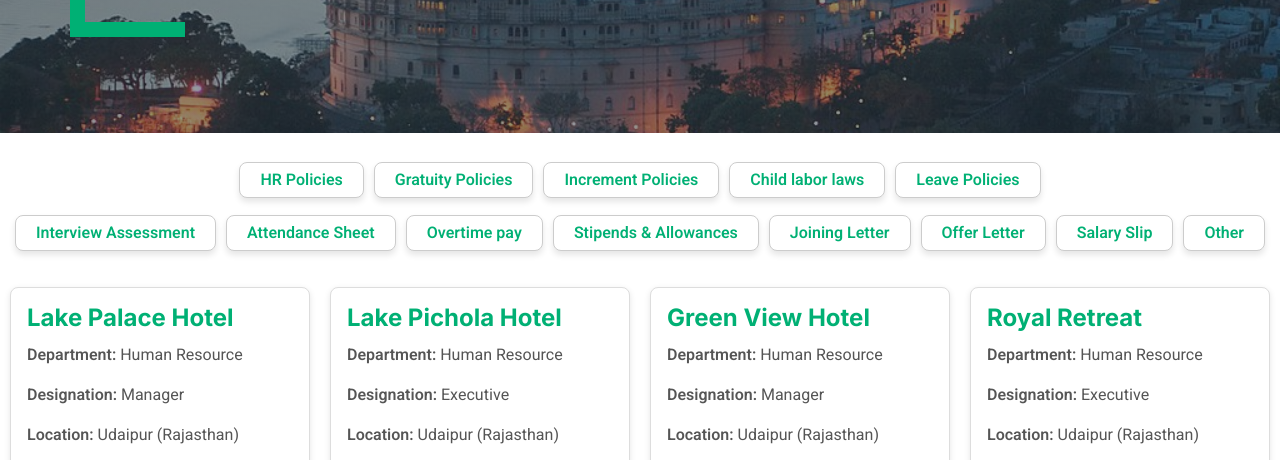
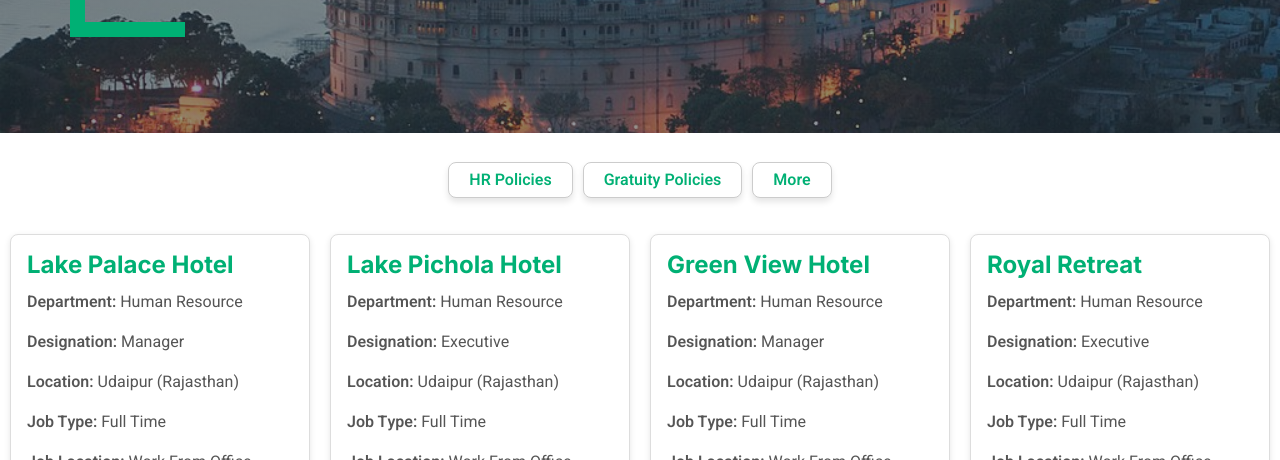
Before and after one commit to udaipurHotelier/Job_Portal, a plain HTML site: page hrexp.html in a window 1280 px wide. Shown: the part 339-799 px from the top of the page. Drawn offline with nearby package versions, Linux system fonts and the light colour scheme.

Commit message:
Add files via upload

```diff
--- a/hrexp.html
+++ b/hrexp.html
@@ -90,41 +90,13 @@
             <a href="Downloadformate.html">Gratuity Policies</a>
         </div>
         <div class="section_for" id="increment-policies">
-            <a href="Downloadformate.html">Increment Policies</a>
-        </div>
-        <div class="section_for" id="child-laber">
-            <a href="Downloadformate.html">Child labor laws</a>
-        </div>
-		<div class="section_for" id="child-laber">
-            <a href="Downloadformate.html">Leave Policies</a>
+            <a href="Downloadformate.html">More</a>
         </div>
 		</div>
-      	<div class="Formate_container">
-	    <div class="section_for" id="interview-assessment">
-            <a href="Downloadformate.html">Interview Assessment </a>
-        </div>
-        <div class="section_for" id="attendance-sheet">
-            <a href="Downloadformate.html">Attendance Sheet</a>
-        </div>
-        <div class="section_for" id="over-time-pay">
-            <a href="Downloadformate.html">Overtime pay</a>
-        </div>
-        <div class="section_for" id="stipends-allowances">
-            <a href="Downloadformate.html">Stipends & Allowances</a>
-        </div>
-		<div class="section_for" id="joining-letter">
-            <a href="Downloadformate.html">Joining Letter</a>
-        </div>
-		<div class="section_for" id="offer-letter">
-            <a href="Downloadformate.html">Offer Letter </a>
-        </div>
-		<div class="section_for" id="salary-slip">
-            <a href="Downloadformate.html">Salary Slip</a>
-        </div>
-		<div class="section_for" id="salary-slip">
-            <a href="Downloadformate.html">Other</a>
-        </div>
-		</div>
+
+
+
+
 		<!--Formate to Download-->
 
 
```
Also changed, not shown: hkexp.html (+6 -4 lines).
